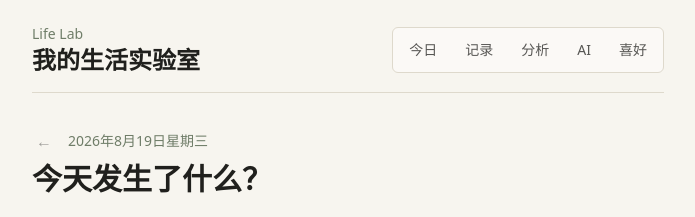
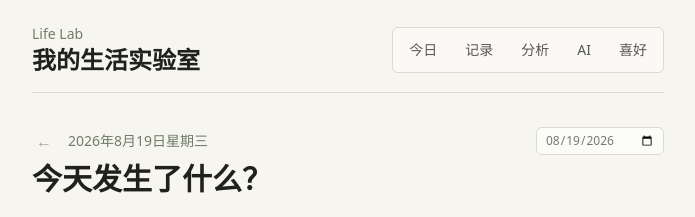
Before and after one commit to xubowen301-afk/life-lab, a Next.js app: page / in a window 1280 px wide. Shown: the top 217 px of the page, without its empty margins (292-987 px from the left). Built offline with nearby package versions, Linux system fonts and the light colour scheme; no server answers; the database is empty.

Commit message:
添加日期选择器：点击日历图标直接跳转到任意日期

```diff
--- a/src/app/page.tsx
+++ b/src/app/page.tsx
@@ -112,6 +112,18 @@ export default function TodayPage() {
             回到今天
           </button>
         )}
+        <input
+          type="date"
+          value={formatDateStr(viewDate)}
+          onChange={(e) => {
+            if (e.target.value) {
+              const d = new Date(e.target.value);
+              if (d <= new Date()) setViewDate(d);
+            }
+          }}
+          className="ml-auto rounded-md border border-line bg-white/60 px-2 py-1 text-xs text-ink/60 focus:outline-none focus:ring-1 focus:ring-sage"
+          title="跳转到指定日期"
+        />
       </div>
       <h2 className="text-3xl font-semibold tracking-normal mb-8">
         {isToday(viewDate) ? "今天发生了什么？" : `${viewDate.getMonth() + 1}月${viewDate.getDate()}日`}
```
